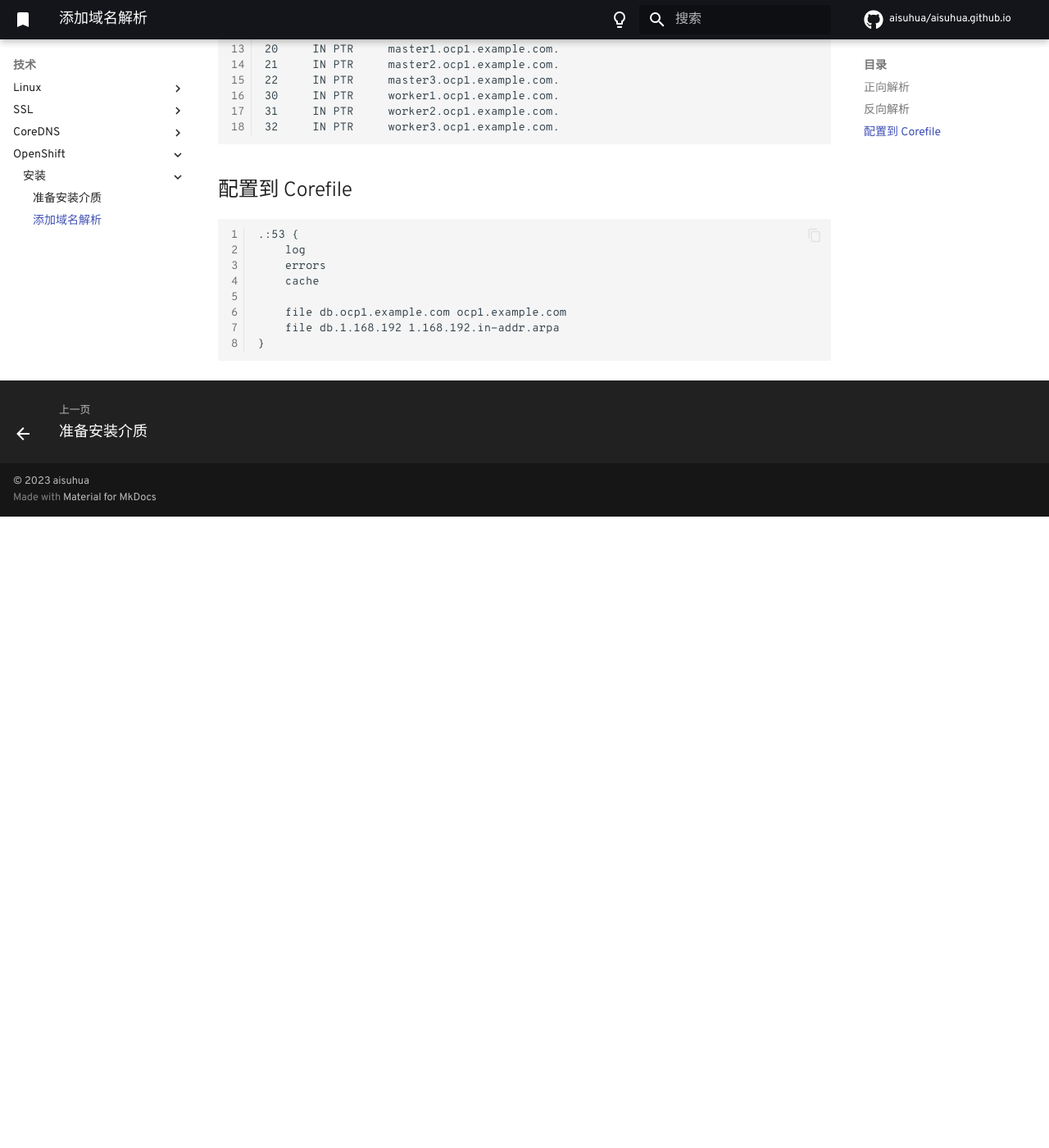
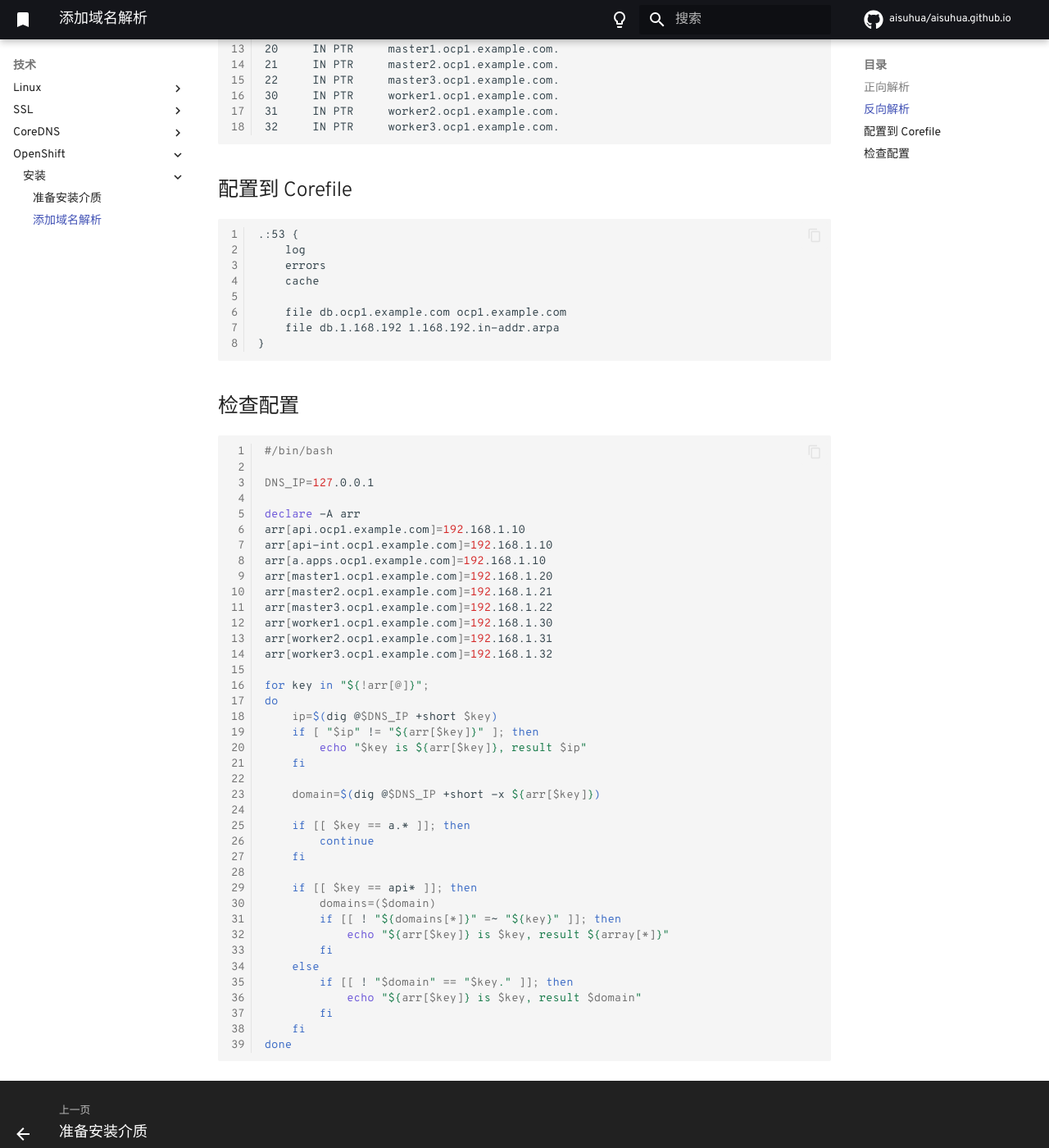
Before and after one commit to aisuhua/aisuhua.github.io, an MkDocs documentation site: the page built from docs/openshift/install/dns.md, in a window 1280 px wide and 1400 px high, scrolled down 1203 px. Shown: the whole window at 82% size. Built offline with MkDocs 1.6.1 and Material for MkDocs 9.7.7, drawn with Linux system fonts in a browser that asks for light colours; comment, search, counter and statistics services are not loaded; before the commit the page ends 1833 px from its top, so only the background shows below that.

Commit message:
add 检查配置脚本

````diff
--- a/docs/openshift/install/dns.md
+++ b/docs/openshift/install/dns.md
@@ -71,3 +71,47 @@ worker3     IN A     192.168.1.32
     file db.1.168.192 1.168.192.in-addr.arpa
 }
 ```
+
+## 检查配置
+
+```bash
+#/bin/bash
+
+DNS_IP=127.0.0.1
+
+declare -A arr
+arr[api.ocp1.example.com]=192.168.1.10
+arr[api-int.ocp1.example.com]=192.168.1.10
+arr[a.apps.ocp1.example.com]=192.168.1.10
+arr[master1.ocp1.example.com]=192.168.1.20
+arr[master2.ocp1.example.com]=192.168.1.21
+arr[master3.ocp1.example.com]=192.168.1.22
+arr[worker1.ocp1.example.com]=192.168.1.30
+arr[worker2.ocp1.example.com]=192.168.1.31
+arr[worker3.ocp1.example.com]=192.168.1.32
+
+for key in "${!arr[@]}";
+do
+    ip=$(dig @$DNS_IP +short $key)
+    if [ "$ip" != "${arr[$key]}" ]; then
+        echo "$key is ${arr[$key]}, result $ip"
+    fi
+
+    domain=$(dig @$DNS_IP +short -x ${arr[$key]})
+
+    if [[ $key == a.* ]]; then
+        continue
+    fi
+
+    if [[ $key == api* ]]; then
+        domains=($domain)
+        if [[ ! "${domains[*]}" =~ "${key}" ]]; then
+            echo "${arr[$key]} is $key, result ${array[*]}"
+        fi
+    else
+        if [[ ! "$domain" == "$key." ]]; then
+            echo "${arr[$key]} is $key, result $domain"
+        fi
+    fi
+done
+```
````
Also changed, not shown: 1 other file.
